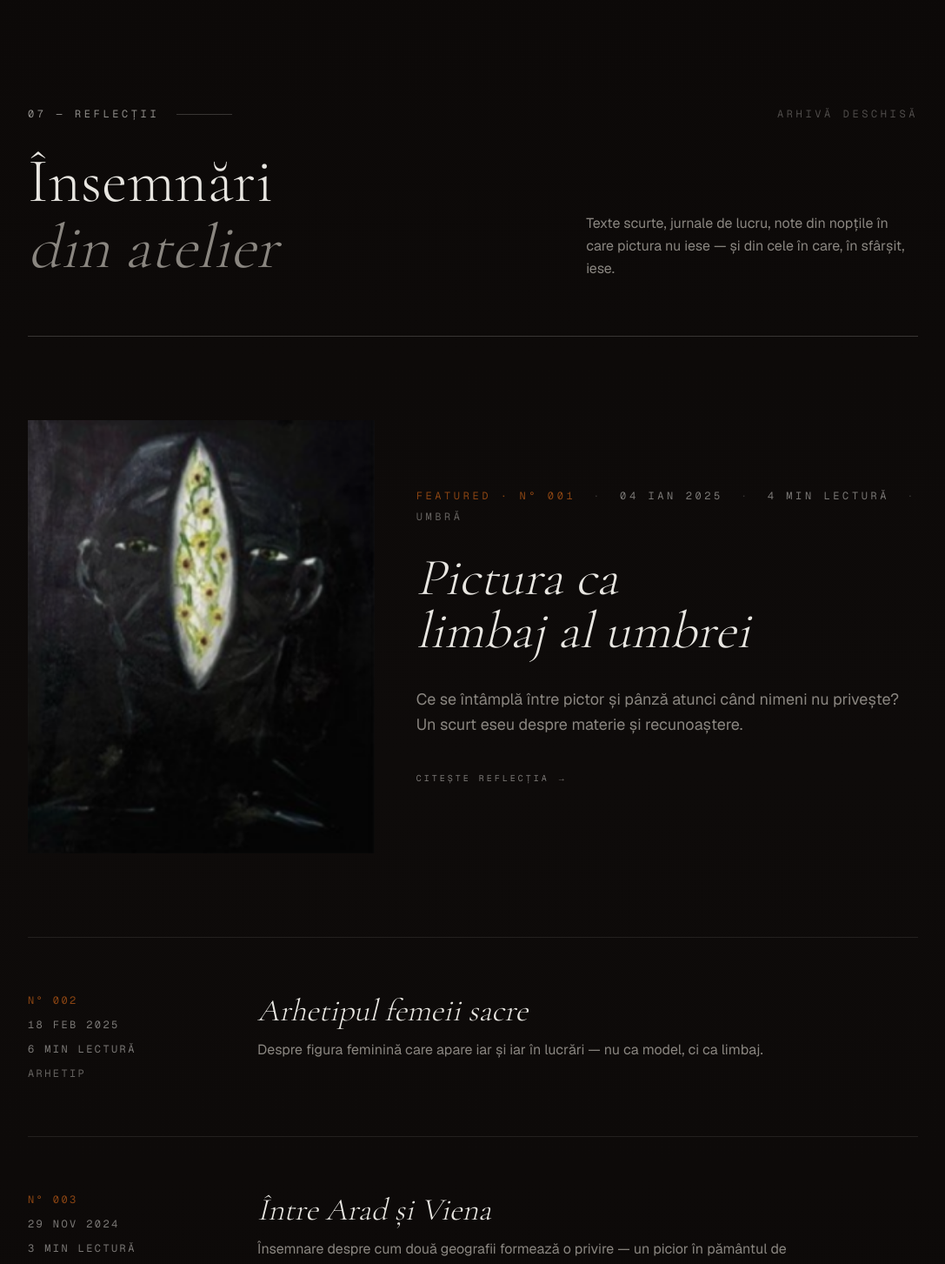
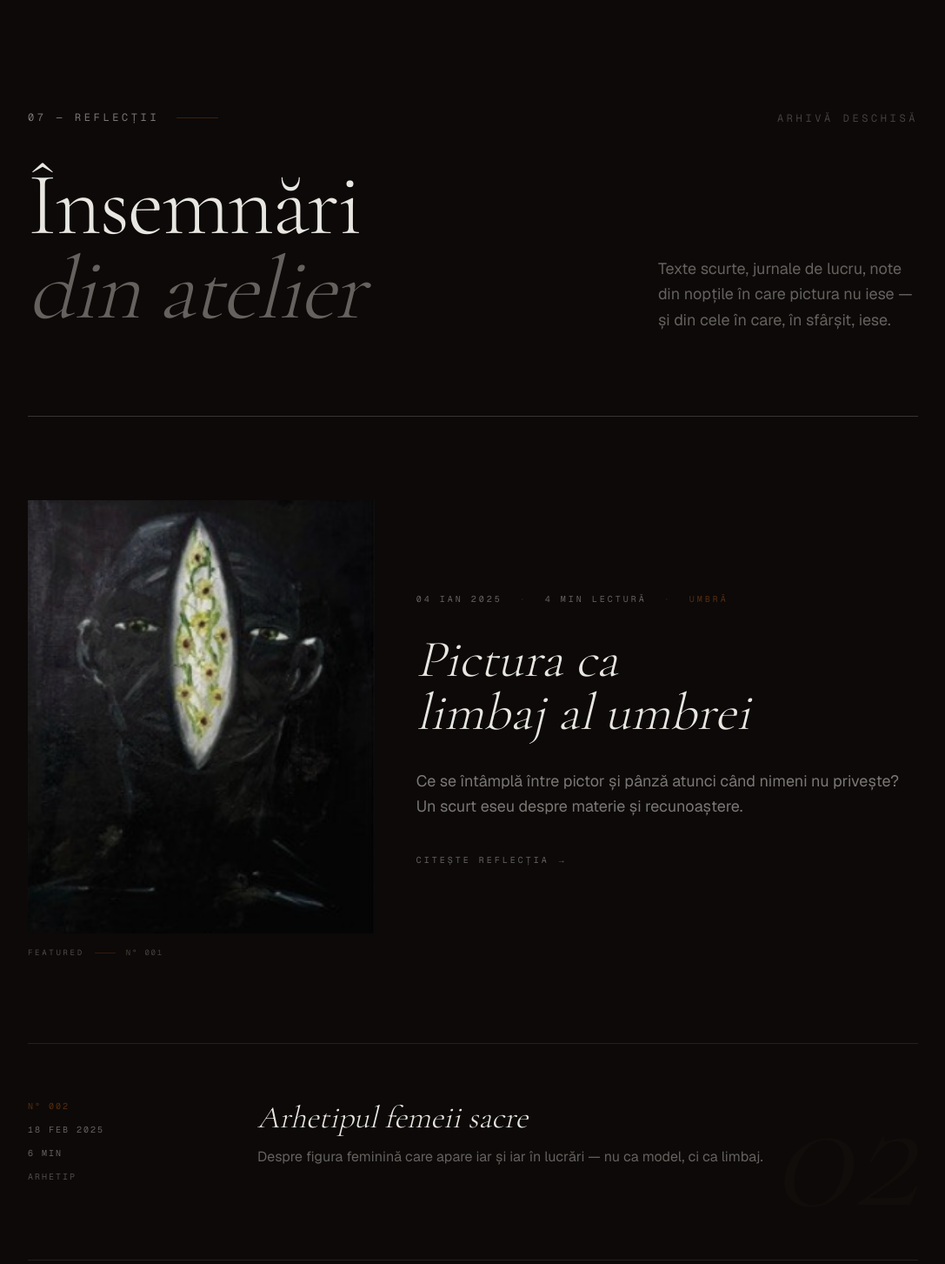
Before and after one commit to shad0z2132/sarastudio, a Next.js app: page / in a window 1280 px wide. Shown: the part 9620-11073 px from the top of the page at 87% size, without its empty margins (96-1183 px from the left). Built offline with nearby package versions, Linux system fonts and the light colour scheme.

Commit message:
feat: enhance Reflecții section — magazine spread layout, scroll reveals, left accent lines, large number watermarks

```diff
--- a/app/page.tsx
+++ b/app/page.tsx
@@ -216,60 +216,75 @@ export default async function HomePage() {
       <WorkshopCTA />
 
       {/* 07 — REFLECȚII */}
-      <section className="relative bg-gradient-to-b from-background via-[#0E0B0A] to-background px-6 py-32 md:px-16 md:py-48 lg:px-32">
+      <section className="relative overflow-hidden px-6 py-32 md:px-16 md:py-48 lg:px-32">
         <span
           aria-hidden
           className="absolute inset-x-6 top-0 h-px bg-foreground/10 md:inset-x-16 lg:inset-x-32"
         />
-        <div className="mx-auto flex max-w-[1400px] flex-col gap-16">
+        <div className="mx-auto max-w-[1400px]">
+          {/* Section header */}
+          <div className="mb-16 md:mb-24">
+            <div className="flex items-center justify-between gap-6 mb-10">
               <Reveal>
-            <div className="flex flex-col gap-8">
-              <div className="flex items-center justify-between gap-6">
                 <div className="flex items-center gap-5">
-                  <span className="font-mono text-xs uppercase tracking-[0.3em] text-foreground/60">
+                  <span className="font-mono text-xs uppercase tracking-[0.3em] text-foreground/50">
                     07 — Reflecții
                   </span>
                   <span
                     aria-hidden
-                    className="hidden h-px w-16 bg-foreground/20 md:inline-block"
+                    className="hidden h-px w-12 bg-accent/40 md:inline-block"
                   />
                 </div>
-                <span className="font-mono text-xs uppercase tracking-[0.3em] text-foreground/30">
+              </Reveal>
+              <Reveal>
+                <span className="font-mono text-xs uppercase tracking-[0.3em] text-foreground/25">
                   Arhivă deschisă
                 </span>
+              </Reveal>
             </div>
 
-              <div className="flex flex-col gap-6 md:flex-row md:items-end md:justify-between md:gap-16">
-                <h2 className="max-w-[14ch] font-display text-4xl font-light leading-[1.05] text-foreground text-balance md:text-7xl">
-                  Însemnări{" "}
-                  <span className="italic text-muted-foreground">
-                    din atelier
-                  </span>
+            <div className="grid grid-cols-1 gap-8 lg:grid-cols-12 lg:gap-16">
+              <div className="lg:col-span-7">
+                <Reveal delay={0.1}>
+                  <h2 className="font-display text-[clamp(3rem,8vw,8rem)] font-light leading-[0.95] tracking-[-0.02em] text-foreground">
+                    Însemnări
+                    <br />
+                    <span className="italic text-foreground/40">din atelier</span>
                   </h2>
-                <p className="max-w-[36ch] font-sans text-base leading-relaxed text-muted-foreground">
+                </Reveal>
+              </div>
+              <div className="flex items-end lg:col-span-4 lg:col-start-9">
+                <Reveal delay={0.2}>
+                  <p className="text-base leading-relaxed text-foreground/40 md:text-lg">
                     Texte scurte, jurnale de lucru, note din nopțile în care
                     pictura nu iese — și din cele în care, în sfârșit, iese.
                   </p>
+                </Reveal>
               </div>
             </div>
-          </Reveal>
+          </div>
 
-          <Reveal delay={0.2}>
+          {/* Reflections list */}
           <ReflectionsList items={reflections} />
-          </Reveal>
 
+          {/* CTA */}
+          <Reveal delay={0.3}>
+            <div className="mt-16 flex items-center gap-6">
+              <span className="h-px w-12 bg-accent/30" />
               <Link
                 href="/reflectii"
-            className="group relative inline-flex w-fit items-center pt-4 font-mono text-xs uppercase tracking-[0.3em] text-muted-foreground transition-colors duration-[800ms] ease-out hover:text-foreground"
+                className="group relative inline-flex items-center font-mono text-xs uppercase tracking-[0.3em] text-foreground/50 transition-colors duration-[800ms] ease-out hover:text-foreground"
               >
                 <span className="relative">
                   Vezi toate reflecțiile →
                   <span
                     aria-hidden
-                className="pointer-events-none absolute -bottom-1 left-0 h-px w-[30%] bg-current transition-[width] duration-[800ms] ease-out group-hover:w-full"
+                    className="pointer-events-none absolute -bottom-1 left-0 h-px w-0 bg-current transition-[width] duration-[800ms] ease-out group-hover:w-full"
                   />
                 </span>
               </Link>
+            </div>
+          </Reveal>
         </div>
       </section>
 
--- a/components/reflections-list.tsx
+++ b/components/reflections-list.tsx
@@ -1,18 +1,28 @@
+"use client"
+
 import Link from "next/link"
 import Image from "next/image"
+import { motion, useInView } from "motion/react"
+import { useRef } from "react"
 import type { Reflection } from "@/lib/types"
 
+const ease = [0.19, 1, 0.22, 1] as const
+
 /**
- * Reflections index list — editorial, catalogue-style.
- * - Plate numbers (N° 001) in Raw Umber anchor each row.
- * - Hover thumbnail fades in to the right on desktop (0.8s expo).
- * - Row pads left 8px on hover; title shifts to Raw Umber.
- * - cursor-crosshair reinforces the "curated object" feel.
+ * Reflections index list — premium editorial catalogue.
+ *
+ * Features:
+ *   • Featured article as a magazine spread
+ *   • Large roman numeral watermarks
+ *   • Scroll-reveal on each item
+ *   • Left accent line on hover
+ *   • Thumbnail slides in on hover
  */
+
 export function ReflectionsList({ items }: { items: Reflection[] }) {
   if (items.length === 0) {
     return (
-      <p className="border-t border-foreground/10 py-16 font-sans text-sm text-muted-foreground">
+      <p className="border-t border-foreground/10 py-16 text-sm text-foreground/40">
         Reflecțiile se pregătesc. Revino curând.
       </p>
     )
@@ -22,80 +32,117 @@ export function ReflectionsList({ items }: { items: Reflection[] }) {
 
   return (
     <div className="flex flex-col">
-      {/* Featured reflection — hero plate */}
+      {/* Featured reflection — magazine spread */}
+      <FadeIn>
         <Link
           href={`/reflectii/${featured.slug}`}
-        className="group relative grid cursor-crosshair grid-cols-1 gap-8 border-t border-foreground/20 py-16 transition-[padding] duration-[800ms] ease-[cubic-bezier(0.19,1,0.22,1)] hover:pl-4 focus-visible:pl-4 focus-visible:outline focus-visible:outline-1 focus-visible:outline-offset-4 focus-visible:outline-foreground md:grid-cols-12 md:gap-12 md:py-24"
+          className="group relative grid cursor-none grid-cols-1 gap-8 border-t border-foreground/20 py-16 transition-all duration-[800ms] ease-[cubic-bezier(0.19,1,0.22,1)] hover:pl-2 focus-visible:pl-2 focus-visible:outline focus-visible:outline-1 focus-visible:outline-offset-4 focus-visible:outline-accent md:grid-cols-12 md:gap-12 md:py-24"
         >
           {/* Large cover */}
           <div className="relative md:col-span-5">
-          <div className="relative aspect-[4/5] w-full overflow-hidden bg-surface">
+            <div className="relative aspect-[4/5] w-full overflow-hidden bg-foreground/5">
               <Image
                 src={featured.coverImage.url}
                 alt=""
                 fill
                 sizes="(min-width: 768px) 40vw, 100vw"
-              className="object-cover saturate-[0.8] transition-all duration-[1200ms] ease-[cubic-bezier(0.19,1,0.22,1)] group-hover:scale-[1.03] group-hover:saturate-100"
-              style={{ willChange: "transform, filter" }}
+                className="object-cover saturate-[0.75] brightness-[0.95] transition-all duration-[1400ms] ease-[cubic-bezier(0.19,1,0.22,1)] group-hover:scale-[1.03] group-hover:saturate-100 group-hover:brightness-100"
               />
+              {/* Hover overlay */}
+              <div className="pointer-events-none absolute inset-0 bg-gradient-to-t from-background/30 via-transparent to-transparent opacity-0 transition-opacity duration-700 group-hover:opacity-100" />
+            </div>
+            {/* Bottom caption */}
+            <div className="mt-4 flex items-center gap-3">
+              <span className="font-mono text-[9px] uppercase tracking-[0.3em] text-foreground/30">
+                Featured
+              </span>
+              <span className="h-px w-6 bg-accent/30" />
+              <span className="font-mono text-[9px] uppercase tracking-[0.2em] text-foreground/25">
+                N° 001
+              </span>
             </div>
           </div>
 
           {/* Meta + title + excerpt */}
           <div className="flex flex-col gap-8 md:col-span-7 md:justify-center">
-          <div className="flex flex-wrap items-center gap-x-5 gap-y-2 font-mono text-xs uppercase tracking-[0.3em] text-foreground/50">
-            <span className="text-accent">Featured · N°&nbsp;001</span>
-            <span className="text-foreground/20">·</span>
+            <div className="flex flex-wrap items-center gap-x-5 gap-y-2 font-mono text-[10px] uppercase tracking-[0.3em] text-foreground/40">
               <time dateTime={featured.publishedAt}>
                 {formatDate(featured.publishedAt)}
               </time>
-            <span className="text-foreground/20">·</span>
+              <span className="text-foreground/15">·</span>
               <span>{featured.readingTimeMin} min lectură</span>
-            <span className="text-foreground/20">·</span>
-            <span className="text-foreground/40">{featured.tags[0]}</span>
+              <span className="text-foreground/15">·</span>
+              <span className="text-accent/60">{featured.tags[0]}</span>
             </div>
-          <h3 className="font-display text-4xl font-light italic leading-[1.02] text-foreground text-balance transition-colors duration-[800ms] ease-[cubic-bezier(0.19,1,0.22,1)] group-hover:text-accent group-focus-visible:text-accent md:text-6xl">
+
+            <h3 className="font-display text-4xl font-light italic leading-[1.02] text-foreground text-balance transition-colors duration-[800ms] group-hover:text-accent md:text-5xl lg:text-6xl">
               {featured.title}
             </h3>
-          <p className="max-w-[56ch] font-sans text-base leading-relaxed text-muted-foreground md:text-lg">
+
+            <p className="max-w-[56ch] text-base leading-relaxed text-foreground/50 md:text-lg">
               {featured.excerpt}
             </p>
-          <span className="mt-2 font-mono text-[10px] uppercase tracking-[0.3em] text-foreground/50 transition-colors duration-[800ms] ease-out group-hover:text-foreground">
+
+            <div className="flex items-center gap-3 pt-2">
+              <span className="font-mono text-[10px] uppercase tracking-[0.3em] text-foreground/40 transition-colors duration-[800ms] group-hover:text-accent">
                 Citește reflecția →
               </span>
             </div>
+          </div>
 
-        {/* Hover bottom hairline */}
+          {/* Hover bottom accent line */}
           <span
             aria-hidden
-          className="absolute bottom-0 left-0 h-px w-full origin-left scale-x-0 bg-accent/60 transition-transform duration-[800ms] ease-[cubic-bezier(0.19,1,0.22,1)] group-hover:scale-x-100 group-focus-visible:scale-x-100"
+            className="absolute bottom-0 left-0 h-px w-full origin-left scale-x-0 bg-accent/50 transition-transform duration-[800ms] ease-[cubic-bezier(0.19,1,0.22,1)] group-hover:scale-x-100"
+          />
+
+          {/* Left accent line on hover */}
+          <span
+            aria-hidden
+            className="absolute left-0 top-0 bottom-0 w-px bg-accent/0 transition-colors duration-[800ms] group-hover:bg-accent/30"
           />
         </Link>
+      </FadeIn>
 
       {/* Remaining rows */}
       <ul className="flex flex-col">
         {rest.map((r, i) => (
           <li key={r._id} className="border-t border-foreground/10 last:border-b">
+            <FadeIn delay={0.05 * (i + 1)}>
               <Link
                 href={`/reflectii/${r.slug}`}
-              className="group relative grid cursor-crosshair grid-cols-1 gap-4 py-12 transition-[padding] duration-[800ms] ease-[cubic-bezier(0.19,1,0.22,1)] hover:pl-8 focus-visible:pl-8 focus-visible:outline focus-visible:outline-1 focus-visible:outline-offset-4 focus-visible:outline-foreground md:grid-cols-12 md:gap-8 md:py-16"
+                className="group relative grid cursor-none grid-cols-1 gap-4 py-12 transition-all duration-[800ms] ease-[cubic-bezier(0.19,1,0.22,1)] hover:pl-6 focus-visible:pl-6 focus-visible:outline focus-visible:outline-1 focus-visible:outline-offset-4 focus-visible:outline-accent md:grid-cols-12 md:gap-8 md:py-16"
               >
+                {/* Left accent line */}
+                <span
+                  aria-hidden
+                  className="absolute left-0 top-0 bottom-0 w-px bg-accent/0 transition-colors duration-[800ms] group-hover:bg-accent/30"
+                />
+
+                {/* Large number watermark */}
+                <span
+                  aria-hidden
+                  className="pointer-events-none absolute right-0 top-1/2 -translate-y-1/2 font-display text-[8rem] font-light italic leading-none text-foreground/[0.02] md:text-[12rem]"
+                >
+                  {String(i + 2).padStart(2, "0")}
+                </span>
+
                 {/* Meta column */}
-              <div className="flex flex-wrap items-center gap-x-5 gap-y-2 font-mono text-xs uppercase tracking-[0.2em] text-foreground/50 md:col-span-3 md:flex-col md:items-start md:gap-3">
-                <span className="text-accent">
+                <div className="flex flex-wrap items-center gap-x-5 gap-y-2 font-mono text-[10px] uppercase tracking-[0.2em] text-foreground/40 md:col-span-3 md:flex-col md:items-start md:gap-3">
+                  <span className="text-accent/60">
                     N°&nbsp;{String(i + 2).padStart(3, "0")}
                   </span>
                   <time dateTime={r.publishedAt}>{formatDate(r.publishedAt)}</time>
-                <span>{r.readingTimeMin} min lectură</span>
-                <span className="text-foreground/40">{r.tags[0]}</span>
+                  <span>{r.readingTimeMin} min</span>
+                  <span className="text-foreground/30">{r.tags[0]}</span>
                 </div>
 
                 {/* Title + excerpt */}
-              <div className="flex flex-col gap-3 md:col-span-8">
-                <h3 className="font-display text-3xl font-light italic leading-[1.1] text-foreground text-balance transition-colors duration-[800ms] ease-[cubic-bezier(0.19,1,0.22,1)] group-hover:text-accent group-focus-visible:text-accent md:text-4xl">
+                <div className="flex flex-col gap-3 md:col-span-7">
+                  <h3 className="font-display text-2xl font-light italic leading-[1.15] text-foreground text-balance transition-colors duration-[800ms] group-hover:text-accent md:text-3xl lg:text-4xl">
                     {r.title}
                   </h3>
-                <p className="line-clamp-2 max-w-[60ch] font-sans text-base leading-relaxed text-muted-foreground">
+                  <p className="line-clamp-2 max-w-[60ch] text-base leading-relaxed text-foreground/40">
                     {r.excerpt}
                   </p>
                 </div>
@@ -103,18 +150,15 @@ export function ReflectionsList({ items }: { items: Reflection[] }) {
                 {/* Hover thumbnail — desktop only */}
                 <div
                   aria-hidden
-                className="pointer-events-none hidden md:col-span-1 md:block md:self-center md:justify-self-end"
+                  className="pointer-events-none hidden md:col-span-2 md:block md:self-center md:justify-self-end"
                 >
-                <div
-                  className="relative aspect-[4/5] w-20 translate-x-4 overflow-hidden bg-surface opacity-0 transition-all duration-[800ms] ease-[cubic-bezier(0.19,1,0.22,1)] group-hover:translate-x-0 group-hover:opacity-100 group-focus-visible:translate-x-0 group-focus-visible:opacity-100"
-                  style={{ willChange: "transform, opacity" }}
-                >
+                  <div className="relative aspect-[4/5] w-24 translate-x-6 overflow-hidden bg-foreground/5 opacity-0 transition-all duration-[800ms] ease-[cubic-bezier(0.19,1,0.22,1)] group-hover:translate-x-0 group-hover:opacity-100">
                     <Image
                       src={r.coverImage.url}
                       alt=""
                       fill
-                    sizes="80px"
-                    className="object-cover saturate-[0.85]"
+                      sizes="96px"
+                      className="object-cover saturate-[0.8] transition-all duration-500 group-hover:saturate-100"
                     />
                   </div>
                 </div>
@@ -122,15 +166,42 @@ export function ReflectionsList({ items }: { items: Reflection[] }) {
                 {/* Hover bottom hairline */}
                 <span
                   aria-hidden
-                className="absolute bottom-0 left-0 h-px w-full origin-left scale-x-0 bg-foreground/30 transition-transform duration-[800ms] ease-[cubic-bezier(0.19,1,0.22,1)] group-hover:scale-x-100 group-focus-visible:scale-x-100"
+                  className="absolute bottom-0 left-0 h-px w-full origin-left scale-x-0 bg-foreground/20 transition-transform duration-[800ms] ease-[cubic-bezier(0.19,1,0.22,1)] group-hover:scale-x-100"
                 />
               </Link>
+            </FadeIn>
           </li>
         ))}
       </ul>
     </div>
   )
 }
+
+/* ── Fade In Component ──────────────────────────────────────────────── */
+
+function FadeIn({
+  children,
+  delay = 0,
+}: {
+  children: React.ReactNode
+  delay?: number
+}) {
+  const ref = useRef<HTMLDivElement>(null)
+  const inView = useInView(ref, { once: true, amount: 0.2 })
+
+  return (
+    <motion.div
+      ref={ref}
+      initial={{ opacity: 0, y: 30 }}
+      animate={inView ? { opacity: 1, y: 0 } : { opacity: 0, y: 30 }}
+      transition={{ duration: 1, ease, delay }}
+    >
+      {children}
+    </motion.div>
+  )
+}
+
+/* ── Utilities ──────────────────────────────────────────────────────── */
 
 function formatDate(iso: string) {
   const d = new Date(iso)
```
Lines whose indentation alone changed are shown as unchanged.
